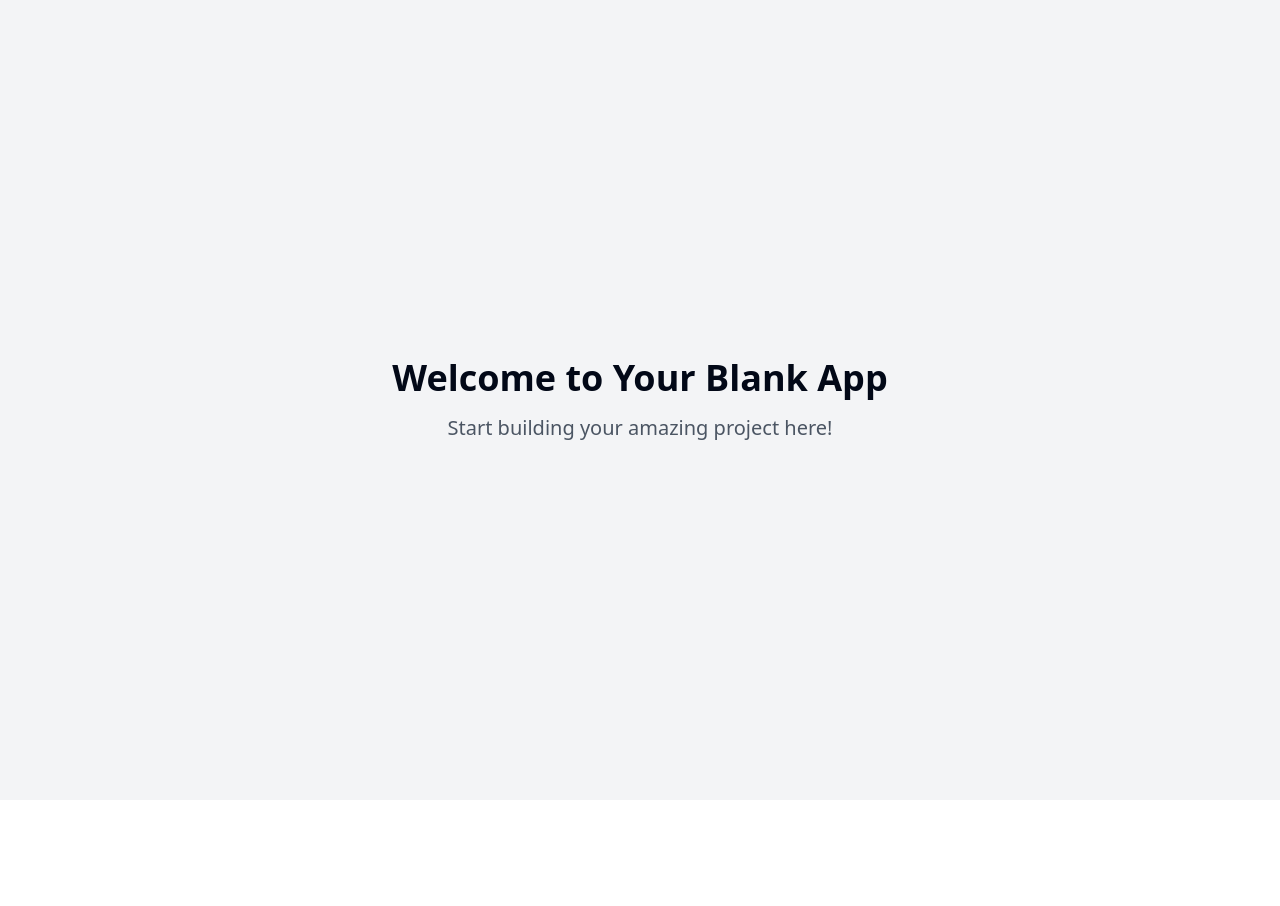
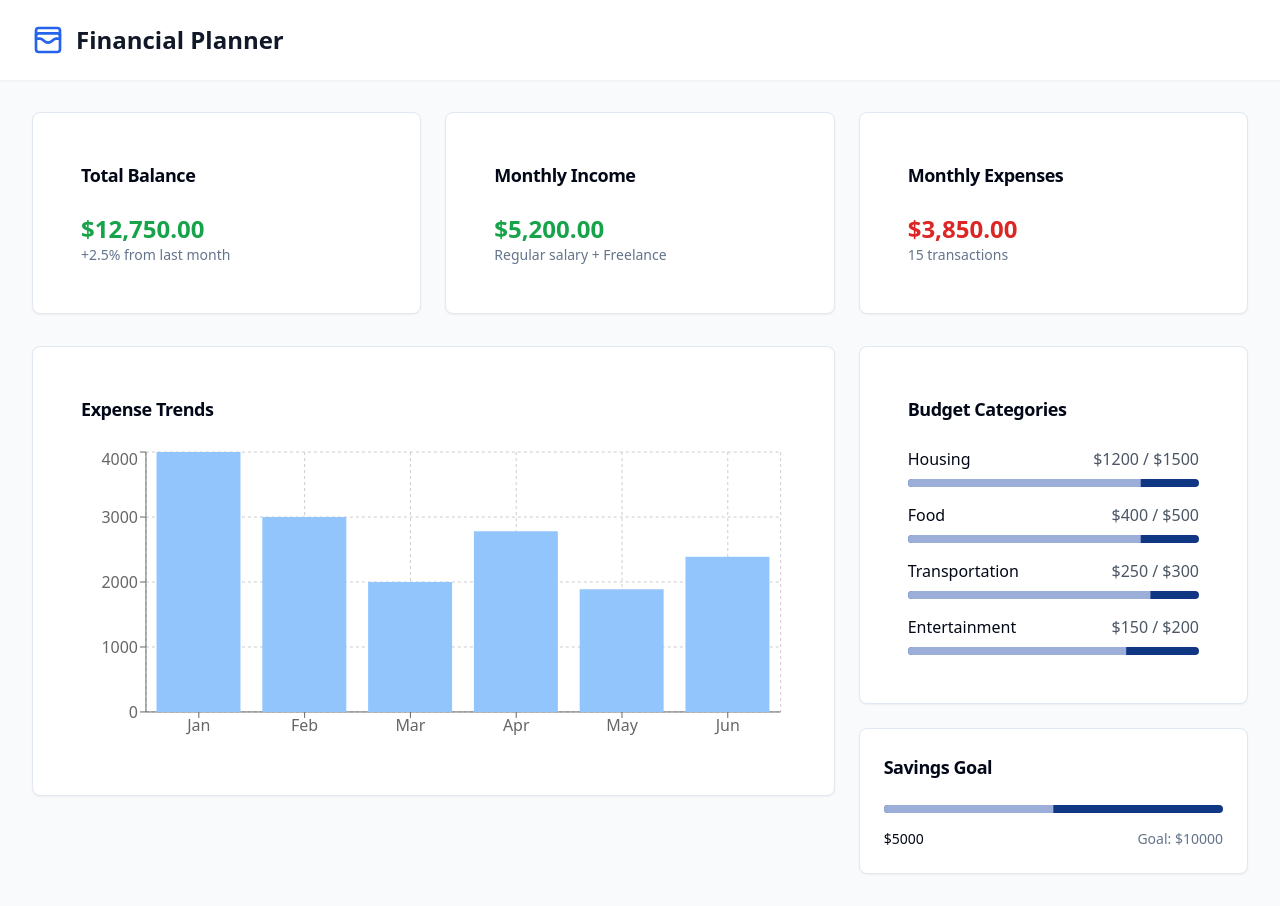
Before and after one commit to GustavoNoll/advanced-finance-planner, a React (Vite) app: page / in a window 1280 px wide. Before the commit the page ends 800 px from the top, so only its background shows below. Built offline with nearby package versions, Linux system fonts and the light colour scheme.

Commit message:
Create advanced financial planner site
Implement the initial structure and components for an advanced financial planner website.
[skip gpt_engineer]

```diff
--- /dev/null
+++ b/src/components/BudgetCategories.tsx
@@ -0,0 +1,29 @@
+import { Progress } from "@/components/ui/progress";
+
+const categories = [
+  { name: "Housing", spent: 1200, budget: 1500 },
+  { name: "Food", spent: 400, budget: 500 },
+  { name: "Transportation", spent: 250, budget: 300 },
+  { name: "Entertainment", spent: 150, budget: 200 },
+];
+
+export const BudgetCategories = () => {
+  return (
+    <div className="space-y-4">
+      {categories.map((category) => {
+        const percentage = (category.spent / category.budget) * 100;
+        return (
+          <div key={category.name} className="space-y-2">
+            <div className="flex justify-between">
+              <span className="font-medium">{category.name}</span>
+              <span className={percentage > 90 ? "text-red-500" : "text-gray-600"}>
+                ${category.spent} / ${category.budget}
+              </span>
+            </div>
+            <Progress value={percentage} className="h-2" />
+          </div>
+        );
+      })}
+    </div>
+  );
+};
--- /dev/null
+++ b/src/components/DashboardCard.tsx
@@ -0,0 +1,17 @@
+import { Card, CardContent, CardHeader, CardTitle } from "@/components/ui/card";
+
+interface DashboardCardProps {
+  title: string;
+  children: React.ReactNode;
+}
+
+export const DashboardCard = ({ title, children }: DashboardCardProps) => {
+  return (
+    <Card className="financial-card">
+      <CardHeader>
+        <CardTitle className="text-lg font-semibold">{title}</CardTitle>
+      </CardHeader>
+      <CardContent>{children}</CardContent>
+    </Card>
+  );
+};
--- /dev/null
+++ b/src/components/ExpenseChart.tsx
@@ -0,0 +1,24 @@
+import { BarChart, Bar, XAxis, YAxis, CartesianGrid, Tooltip, ResponsiveContainer } from 'recharts';
+
+const data = [
+  { name: 'Jan', amount: 4000 },
+  { name: 'Feb', amount: 3000 },
+  { name: 'Mar', amount: 2000 },
+  { name: 'Apr', amount: 2780 },
+  { name: 'May', amount: 1890 },
+  { name: 'Jun', amount: 2390 },
+];
+
+export const ExpenseChart = () => {
+  return (
+    <ResponsiveContainer width="100%" height={300}>
+      <BarChart data={data}>
+        <CartesianGrid strokeDasharray="3 3" />
+        <XAxis dataKey="name" />
+        <YAxis />
+        <Tooltip />
+        <Bar dataKey="amount" fill="#93c5fd" />
+      </BarChart>
+    </ResponsiveContainer>
+  );
+};
--- /dev/null
+++ b/src/components/SavingsGoal.tsx
@@ -0,0 +1,25 @@
+import { Progress } from "@/components/ui/progress";
+import { Card, CardContent, CardHeader, CardTitle } from "@/components/ui/card";
+
+export const SavingsGoal = () => {
+  const currentSavings = 5000;
+  const goal = 10000;
+  const percentage = (currentSavings / goal) * 100;
+
+  return (
+    <Card>
+      <CardHeader>
+        <CardTitle className="text-lg">Savings Goal</CardTitle>
+      </CardHeader>
+      <CardContent>
+        <div className="space-y-4">
+          <Progress value={percentage} className="h-2" />
+          <div className="flex justify-between text-sm">
+            <span>${currentSavings}</span>
+            <span className="text-muted-foreground">Goal: ${goal}</span>
+          </div>
+        </div>
+      </CardContent>
+    </Card>
+  );
+};
--- a/src/index.css
+++ b/src/index.css
@@ -6,91 +6,26 @@
   :root {
     --background: 0 0% 100%;
     --foreground: 222.2 84% 4.9%;
-
     --card: 0 0% 100%;
     --card-foreground: 222.2 84% 4.9%;
-
     --popover: 0 0% 100%;
     --popover-foreground: 222.2 84% 4.9%;
-
-    --primary: 222.2 47.4% 11.2%;
+    --primary: 221 45% 73%;
     --primary-foreground: 210 40% 98%;
-
-    --secondary: 210 40% 96.1%;
+    --secondary: 220 78% 29%;
     --secondary-foreground: 222.2 47.4% 11.2%;
-
     --muted: 210 40% 96.1%;
     --muted-foreground: 215.4 16.3% 46.9%;
-
     --accent: 210 40% 96.1%;
     --accent-foreground: 222.2 47.4% 11.2%;
-
     --destructive: 0 84.2% 60.2%;
     --destructive-foreground: 210 40% 98%;
-
     --border: 214.3 31.8% 91.4%;
     --input: 214.3 31.8% 91.4%;
     --ring: 222.2 84% 4.9%;
-
     --radius: 0.5rem;
-
-    --sidebar-background: 0 0% 98%;
-
-    --sidebar-foreground: 240 5.3% 26.1%;
-
-    --sidebar-primary: 240 5.9% 10%;
-
-    --sidebar-primary-foreground: 0 0% 98%;
-
-    --sidebar-accent: 240 4.8% 95.9%;
-
-    --sidebar-accent-foreground: 240 5.9% 10%;
-
-    --sidebar-border: 220 13% 91%;
-
-    --sidebar-ring: 217.2 91.2% 59.8%;
   }
 
-  .dark {
-    --background: 222.2 84% 4.9%;
-    --foreground: 210 40% 98%;
-
-    --card: 222.2 84% 4.9%;
-    --card-foreground: 210 40% 98%;
-
-    --popover: 222.2 84% 4.9%;
-    --popover-foreground: 210 40% 98%;
-
-    --primary: 210 40% 98%;
-    --primary-foreground: 222.2 47.4% 11.2%;
-
-    --secondary: 217.2 32.6% 17.5%;
-    --secondary-foreground: 210 40% 98%;
-
-    --muted: 217.2 32.6% 17.5%;
-    --muted-foreground: 215 20.2% 65.1%;
-
-    --accent: 217.2 32.6% 17.5%;
-    --accent-foreground: 210 40% 98%;
-
-    --destructive: 0 62.8% 30.6%;
-    --destructive-foreground: 210 40% 98%;
-
-    --border: 217.2 32.6% 17.5%;
-    --input: 217.2 32.6% 17.5%;
-    --ring: 212.7 26.8% 83.9%;
-    --sidebar-background: 240 5.9% 10%;
-    --sidebar-foreground: 240 4.8% 95.9%;
-    --sidebar-primary: 224.3 76.3% 48%;
-    --sidebar-primary-foreground: 0 0% 100%;
-    --sidebar-accent: 240 3.7% 15.9%;
-    --sidebar-accent-foreground: 240 4.8% 95.9%;
-    --sidebar-border: 240 3.7% 15.9%;
-    --sidebar-ring: 217.2 91.2% 59.8%;
-  }
-}
-
-@layer base {
   * {
     @apply border-border;
   }
@@ -99,3 +34,23 @@
     @apply bg-background text-foreground;
   }
 }
+
+.financial-card {
+  @apply p-6 rounded-lg border bg-card text-card-foreground shadow-sm transition-all hover:shadow-md;
+}
+
+.stat-value {
+  @apply text-2xl font-bold;
+}
+
+.stat-label {
+  @apply text-sm text-muted-foreground;
+}
+
+.positive-amount {
+  @apply text-green-600;
+}
+
+.negative-amount {
+  @apply text-red-600;
+}
--- a/src/pages/Index.tsx
+++ b/src/pages/Index.tsx
@@ -1,12 +1,55 @@
-// Update this page (the content is just a fallback if you fail to update the page)
+import { DashboardCard } from "@/components/DashboardCard";
+import { ExpenseChart } from "@/components/ExpenseChart";
+import { BudgetCategories } from "@/components/BudgetCategories";
+import { SavingsGoal } from "@/components/SavingsGoal";
+import { WalletCards } from "lucide-react";
 
 const Index = () => {
   return (
-    <div className="min-h-screen flex items-center justify-center bg-gray-100">
-      <div className="text-center">
-        <h1 className="text-4xl font-bold mb-4">Welcome to Your Blank App</h1>
-        <p className="text-xl text-gray-600">Start building your amazing project here!</p>
-      </div>
+    <div className="min-h-screen bg-gray-50">
+      <header className="bg-white shadow-sm">
+        <div className="max-w-7xl mx-auto px-4 sm:px-6 lg:px-8 py-6">
+          <div className="flex items-center space-x-3">
+            <WalletCards className="h-8 w-8 text-blue-600" />
+            <h1 className="text-2xl font-bold text-gray-900">Financial Planner</h1>
+          </div>
+        </div>
+      </header>
+
+      <main className="max-w-7xl mx-auto px-4 sm:px-6 lg:px-8 py-8">
+        <div className="grid grid-cols-1 md:grid-cols-3 gap-6 mb-8">
+          <DashboardCard title="Total Balance">
+            <p className="stat-value positive-amount">$12,750.00</p>
+            <p className="stat-label">+2.5% from last month</p>
+          </DashboardCard>
+
+          <DashboardCard title="Monthly Income">
+            <p className="stat-value positive-amount">$5,200.00</p>
+            <p className="stat-label">Regular salary + Freelance</p>
+          </DashboardCard>
+
+          <DashboardCard title="Monthly Expenses">
+            <p className="stat-value negative-amount">$3,850.00</p>
+            <p className="stat-label">15 transactions</p>
+          </DashboardCard>
+        </div>
+
+        <div className="grid grid-cols-1 lg:grid-cols-3 gap-6">
+          <div className="lg:col-span-2">
+            <DashboardCard title="Expense Trends">
+              <ExpenseChart />
+            </DashboardCard>
+          </div>
+
+          <div className="space-y-6">
+            <DashboardCard title="Budget Categories">
+              <BudgetCategories />
+            </DashboardCard>
+
+            <SavingsGoal />
+          </div>
+        </div>
+      </main>
     </div>
   );
 };
```
